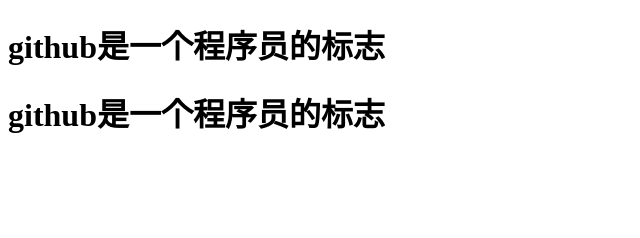
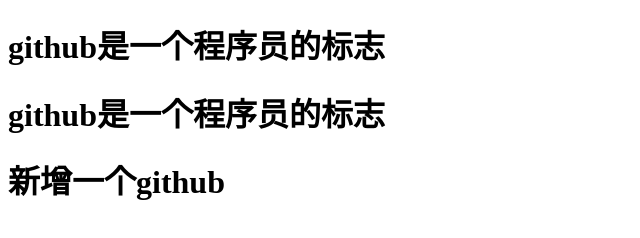
Before and after one commit to liufeng00/liufengaa, a plain HTML site: page index.html in a window 1280 px wide. Shown: the whole page, without its empty margins (0-640 px from the left). Drawn offline with Linux system fonts and the light colour scheme.

Commit message:
h1
新增

```diff
--- a/index.html
+++ b/index.html
@@ -7,5 +7,6 @@
 	<body>
 		<h1>github是一个程序员的标志</h1>
 		<h1>github是一个程序员的标志</h1>
+		<h1>新增一个github</h1>
 	</body>
 </html>
```
